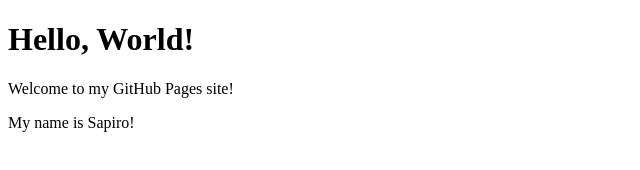
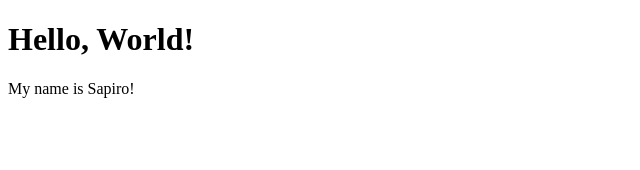
Before and after one commit to matija-markovic/VSCode_Test, a plain HTML site: page index.html in a window 1280 px wide. Shown: the whole page, without its empty margins (0-640 px from the left). Drawn offline with Linux system fonts and the light colour scheme.

Commit message:
Text update.

```diff
--- a/index.html
+++ b/index.html
@@ -5,7 +5,6 @@
 </head>
 <body>
     <h1>Hello, World!</h1>
-    <p>Welcome to my GitHub Pages site!</p>
     <p>My name is Sapiro!</p>
 </body>
 </html>
```
